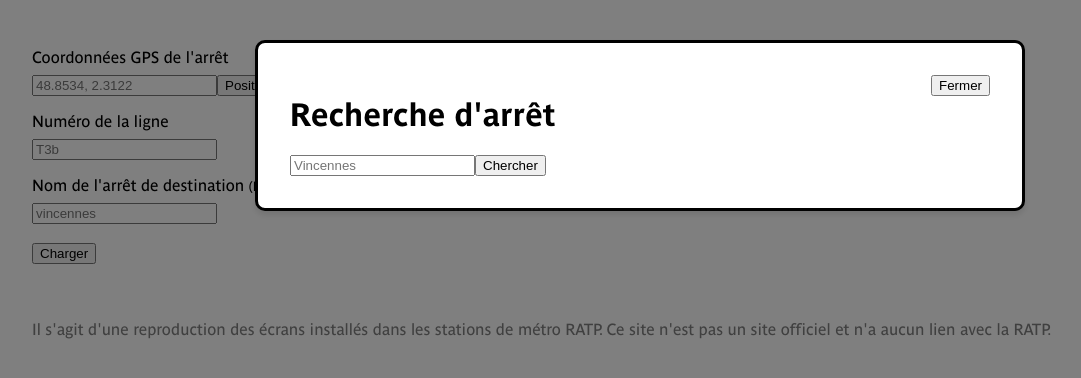
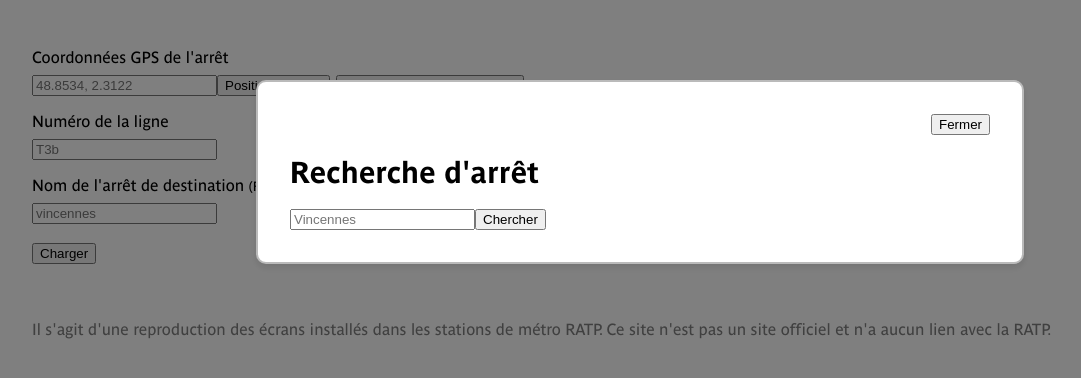
Before and after one commit to arnoclr/panam, a Vue app: page / in a window 1280 px wide. Both pictures are taken after a click on the button "Chercher un arrêt par le nom". Shown: the top 378 px of the page, without its empty margins (0-1081 px from the left). Built offline with nearby package versions, Linux system fonts and the light colour scheme.

Commit message:
fix pour la PR (😫)

```diff
--- a/src/components/Form.vue
+++ b/src/components/Form.vue
@@ -1,28 +1,24 @@
 <script lang="ts" setup>
 import { ref } from "vue"
 import SearchModal from "./SearchModal.vue"
-import { Position } from "../services/Wagon"
+import { SimpleLine, SimpleStop } from "../services/Wagon"
 const lineName = ref<string>("")
-const isSearchModalOpen = ref<boolean>(false)
 const position = ref<string>("")
+const searchStopDialog = ref<InstanceType<typeof SearchModal> | null>(null)
 function fillFieldWithCurrentLocation() {
   navigator.geolocation.getCurrentPosition((p) => {
     const { latitude, longitude } = p.coords
     position.value = `${latitude}, ${longitude}`
   })
 }
-const handleSelection = (idLine: string, stopPosition: Position) => {
-  lineName.value = idLine
-  position.value = `${stopPosition.lat}, ${stopPosition.long}`
+const handleSelection = (stop: SimpleStop, line: SimpleLine | null) => {
+  lineName.value = line?.number || ""
+  position.value = `${stop.position.lat}, ${stop.position.long}`
 }
 </script>
 
 <template>
-  <SearchModal
-    :isOpen="isSearchModalOpen"
-    @selection="handleSelection"
-    @close="isSearchModalOpen = false"
-  />
+  <SearchModal @selected="handleSelection" ref="searchStopDialog" />
   <div class="forms">
     <form action="/" method="get">
       <section class="searchSection">
@@ -40,7 +36,7 @@ const handleSelection = (idLine: string, stopPosition: Position) => {
           </button>
         </label>
         <div>
-          <button type="button" @click="isSearchModalOpen = true">
+          <button type="button" @click="searchStopDialog?.openModal">
             Chercher un arrêt par le nom
           </button>
         </div>
--- a/src/components/SearchModal.vue
+++ b/src/components/SearchModal.vue
@@ -1,9 +1,8 @@
 <template>
-  <div v-if="isOpen" class="backdrop" @click.self="closeDialog">
-    <dialog open>
+  <dialog id="searchStopModal" ref="searchStopModal">
+    <button class="close-button" @click="closeModal">Fermer</button>
     <div class="header">
-        <h1>Recherche d'arrêt</h1>
-        <button class="close-button" @click="closeDialog">Fermer</button>
+      <h1 class="title">Recherche d'arrêt</h1>
     </div>
     <div class="search-stops">
       <div class="search">
@@ -24,37 +23,19 @@
       </div>
     </div>
   </dialog>
-  </div>
 </template>
 
 <script setup lang="ts">
-import { ref, onMounted, onBeforeUnmount } from "vue"
-import { Position, SimpleStop, Wagon } from "../services/Wagon"
+import { ref } from "vue"
+import { SimpleLine, SimpleStop, Wagon } from "../services/Wagon"
 import Stop from "./Stop.vue"
 
 const search = ref<string>("")
 const stops = ref<SimpleStop[] | null>(null)
-const { isOpen } = defineProps<{ isOpen: boolean }>()
-
-const emits = defineEmits<{
-  selection: [idLine: string, stopPosition: Position]
-  close: []
+const searchStopModal = ref<HTMLDialogElement | null>(null)
+const emit = defineEmits<{
+  (e: "selected", stop: SimpleStop, line: SimpleLine | null): void
 }>()
-
-function selectStop(stopId: string, lineId: string) {
-  const stop = stops.value?.find((stop) => stop.id === stopId)
-  const lineNumber =
-    stops.value
-      ?.find((stop) => stop.id === stopId)
-      ?.lines.find((line) => line.id === lineId)?.number || ""
-  if (!stop || !stop.position) {
-    throw new Error("Impossible de trouver la position de l'arrêt")
-  }
-  if (lineNumber !== "" && stop.position) {
-    closeDialog()
-  }
-  emits("selection", lineNumber, stop.position)
-}
 
 function onSubmitSearchStops(event: Event) {
   event.preventDefault()
@@ -69,35 +50,34 @@ async function searchStops() {
   stops.value = response
 }
 
-function closeDialog() {
-  emits("close")
-}
-
-function handleKeyDown(event: KeyboardEvent) {
-  if (event.key === "Escape") {
-    closeDialog()
+function selectStop(stop: SimpleStop, line: SimpleLine | null) {
+  emit("selected", stop, line)
+  if (line !== null) {
+    closeModal()
   }
 }
 
-onMounted(() => {
-  document.addEventListener("keydown", handleKeyDown)
-})
-
-onBeforeUnmount(() => {
-  document.removeEventListener("keydown", handleKeyDown)
-})
+function closeModal() {
+  searchStopModal.value?.close()
+}
+function openModal() {
+  searchStopModal.value?.showModal()
+}
+defineExpose({ openModal })
 </script>
 
 <style scoped>
-dialog {
+dialog[open] {
+  margin: 0 auto;
+  position: fixed;
+  top: 10%;
   z-index: 1000;
-  position: fixed;
-  top: 5%;
   width: min(80%, 700px);
   padding: 2rem;
   background: white;
   border-radius: 10px;
-  box-shadow: 0 4px 6px rgba(0, 0, 0, 0.1);
+  box-shadow: 0 4px 6px rgba(20, 18, 18, 0.1);
+  border: 2px rgba(27, 27, 27, 0.3) solid;
   display: flex;
   flex-direction: column;
   max-height: 80vh;
@@ -105,11 +85,6 @@ dialog {
 
 dialog[open] {
   animation: slide 0.3s ease;
-}
-
-/* dialog not open */
-dialog:not([open]) {
-  animation: slide 0.5s ease reverse;
 }
 
 @keyframes slide {
@@ -128,10 +103,10 @@ dialog:not([open]) {
   display: flex;
   flex-direction: row;
   justify-content: space-between;
-  align-items: flex-start;
+  align-items: center;
 }
 
-.backdrop {
+dialog::backdrop {
   position: fixed;
   top: 0;
   left: 0;
@@ -139,7 +114,6 @@ dialog:not([open]) {
   height: 100%;
   background: rgba(0, 0, 0, 0.5);
   z-index: 999;
-  /* Ensure the backdrop is behind the dialog */
 }
 
 .search-stops {
@@ -147,7 +121,6 @@ dialog:not([open]) {
   flex-direction: column;
   gap: 1rem;
   flex-grow: 1;
-  /* Ensures the search-stops section takes up available space */
 }
 
 .search {
@@ -155,13 +128,18 @@ dialog:not([open]) {
   flex-direction: column;
   gap: 1rem;
 }
-
+.title {
+  font-size: min(30px, 5vw);
+}
+.close-button {
+  width: fit-content;
+  margin-left: auto;
+}
 .results {
   display: flex;
   flex-direction: column;
   gap: 0.2rem;
   overflow-y: auto;
   max-height: 50vh;
-  /* Adjust this value to control the scrollable area */
 }
 </style>
--- a/src/components/Stop.vue
+++ b/src/components/Stop.vue
@@ -10,7 +10,7 @@ interface StopProps {
   stop: SimpleStop
 }
 const emit = defineEmits<{
-  (e: "selected", stopId: string, lineId: string): void
+  (e: "selected", stop: SimpleStop, line: SimpleLine | null): void
 }>()
 
 const { stop } = defineProps<StopProps>()
@@ -49,7 +49,7 @@ watch(
 
 <template>
   <div class="stop">
-    <button class="stop-name" @click="$emit('selected', stop.id, '')">
+    <button class="stop-name" @click="$emit('selected', stop, null)">
       {{ stop.name }}
     </button>
     <div class="stop-lines">
@@ -62,16 +62,19 @@ watch(
               ? lines
               : lines.slice(0, MAX_DISPLAYED_LINES)"
             :key="line.id"
-            @click="$emit('selected', stop.id, line.id)"
+            @click="$emit('selected', stop, line)"
           >
             <LineIndicator
               class="line-logo"
               :line="line"
-              height="min(2vw,25px)"
+              height="min(30px, 4vw)"
             />
           </button>
-          <div v-if="lines.length > MAX_DISPLAYED_LINES" class="more-lines">
-            <button @click="toggleGroup(String(mode))">
+          <button
+            @click="toggleGroup(String(mode))"
+            v-if="lines.length > MAX_DISPLAYED_LINES"
+            class="more-lines"
+          >
             {{
               expandedGroups[mode]
                 ? "Masquer"
@@ -82,13 +85,12 @@ watch(
       </div>
     </div>
   </div>
-  </div>
 </template>
 
 <style scoped>
 .stop-name {
   color: black;
-  font-size: min(2vw, 20px);
+  font-size: min(4vw, 25px);
   margin-bottom: min(0.5vw, 5px);
 }
 .stop-name:hover {
@@ -106,7 +108,7 @@ watch(
 }
 
 .mode-icon {
-  height: min(25px, 2vw);
+  height: min(30px, 4vw);
   margin-bottom: min(0.2vw, 5px);
 }
 
@@ -126,7 +128,7 @@ button {
 }
 
 .more-lines {
-  font-size: min(1.5vw, 15px);
+  font-size: min(2vw, 15px);
   color: grey;
   align-self: center;
 }
```
Lines whose indentation alone changed are shown as unchanged.
